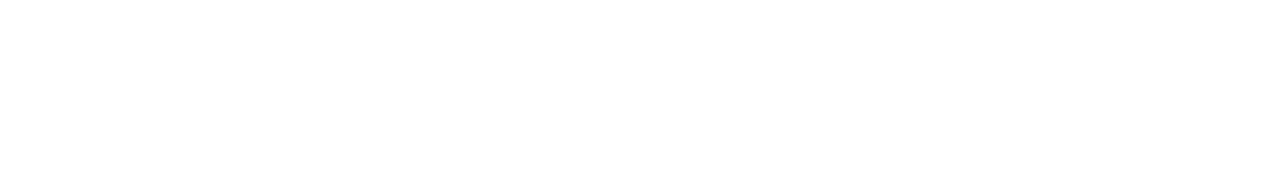
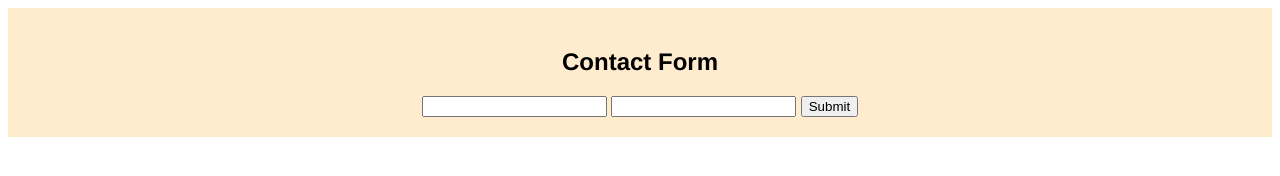
Before and after one commit to bloodfued12/portfolio-project, a plain HTML site: page index.html in a window 1280 px wide. Drawn offline with Linux system fonts and the light colour scheme.

Commit message:
added some html and css for contact form

```diff
--- a/assets/style.css
+++ b/assets/style.css
@@ -0,0 +1,7 @@
+#contact-form {
+    position: relative;
+    text-align: center;
+    background-color: blanchedalmond;
+    padding: 20px;
+    font-family: "Helvetica Neue", Helvetica, Arial, sans-serif;;
+}
--- a/index.html
+++ b/index.html
@@ -4,9 +4,16 @@
     <meta charset="UTF-8">
     <meta name="viewport" content="width=device-width, initial-scale=1.0">
     <title>Document</title>
-    <link rel ="assets/style.css">
+    <link rel ="stylesheet" href="assets/style.css">
 </head>
 <body>
-
+    <div id="contact-form">
+        <h2>Contact Form</h2>
+        <form>
+            <input type = "text">
+            <input type = "text">
+            <input type = "submit">
+        </form>
+    </div>
 </body>
 </html>
```
